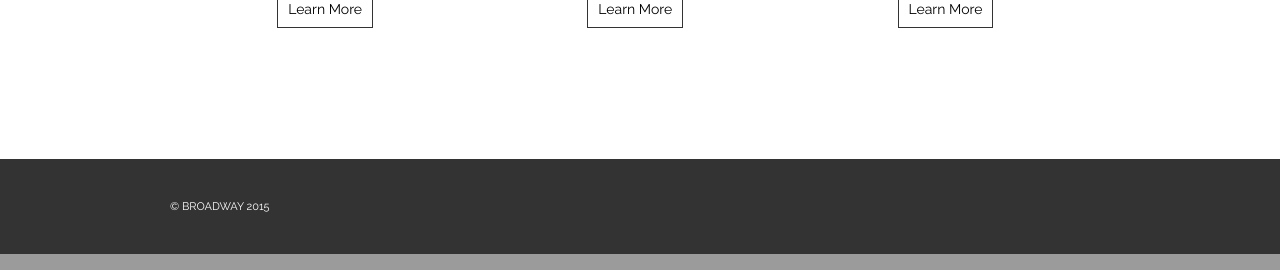
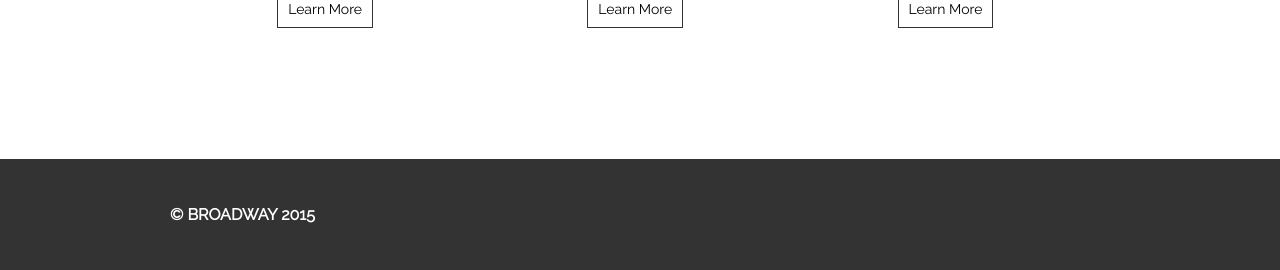
Before and after one commit to abhilashvpillai/helloworld, a PHP site: page /01-broadway/index.html in a window 1280 px wide. Shown: the part 1120-1390 px from the top of the page. Run offline with PHP 8.4, Linux system fonts and the light colour scheme.

Commit message:
broadway styles changed

```diff
--- a/01-broadway/style.css
+++ b/01-broadway/style.css
@@ -28,8 +28,9 @@ html, body {
   color: #fff;
   font-family: 'Raleway', sans-serif;
   font-weight: 600;
-  font-size: 12px;
+  font-size: 14px;
   display:inline;
+  padding: 20px;
 }
 
 .main {
@@ -111,7 +112,8 @@ html, body {
 .footer p {
   font-family: 'Raleway', sans-serif;
   text-transform: uppercase;
-  font-size: 11px;
+  font-size: 16px;
+  font-weight: bold;
 }
 
 @media (max-width: 500px) {
```
